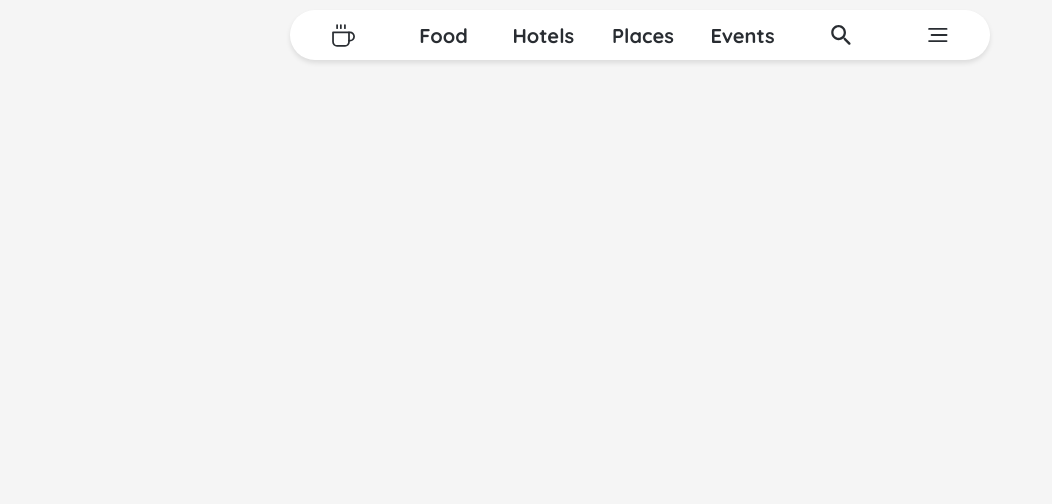
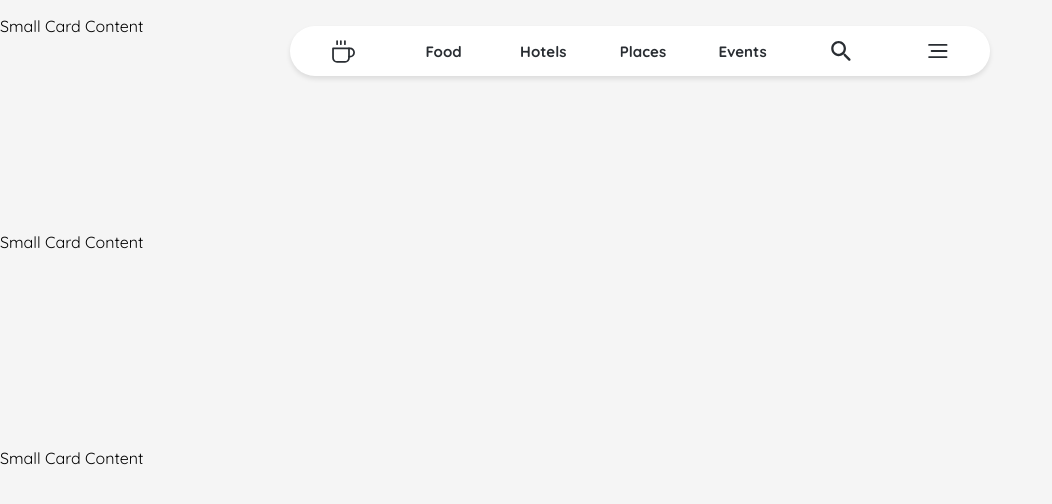
Before and after one commit to sathirak/joyboy, a React (Create React App) app in the folder client/: page / in a window 1280 px wide. Shown: the top 504 px of the page, without its empty margins (0-1052 px from the left). Built offline with nearby package versions, Linux system fonts and the light colour scheme.

Commit message:
Dynamic Card Creation

```diff
--- /dev/null
+++ b/client/src/components/Module/Module.js
@@ -0,0 +1,72 @@
+import React, { Component} from "react"
+import "./Module.css"
+
+class Module extends Component {
+    render() {
+      const { joydex, type, size, text } = this.props;
+      let cardStyles = {};
+
+      switch (size) {
+        case 'small':
+          cardStyles = {
+            width: '150px',
+            height: '100px',
+          };
+          break;
+        case 'medium':
+          cardStyles = {
+            width: '250px',
+            height: '200px',
+          };
+          break;
+        case 'large':
+          cardStyles = {
+            width: '350px',
+            height: '300px',
+          };
+          break;
+        default:
+
+          cardStyles = {
+            width: '250px',
+            height: '200px',
+          };
+      }
+
+
+      switch (type) {
+        case 'small':
+          cardStyles = {
+            width: '150px',
+            height: '100px',
+          };
+          break;
+        case 'medium':
+          cardStyles = {
+            width: '250px',
+            height: '200px',
+          };
+          break;
+        case 'large':
+          cardStyles = {
+            width: '350px',
+            height: '300px',
+          };
+          break;
+        default:
+
+          cardStyles = {
+            width: '250px',
+            height: '200px',
+          };
+      }
+
+      return (
+        <div id={joydex} style={cardStyles} className="card">
+          <p>{text}</p>
+        </div>
+      );
+    }
+  }
+
+  export default Module;
--- a/client/src/components/Navigator/Navigator.css
+++ b/client/src/components/Navigator/Navigator.css
@@ -1,3 +1,8 @@
+
+
+#Nav div{
+    transition: all 200ms ease;
+}
 
 .Nav-Outer {
 	position: fixed;
@@ -58,7 +63,7 @@
 }
 
 .Nav-Link {
-	font-size: clamp(10px, 2.6vh, 20px);
+	font-size: clamp(10px, 2.6vw, 15px);
 	font-weight: bold;
 	color: var(--mono-ui);
 	padding: 5px;
@@ -135,7 +140,3 @@ input[type="search"]::-webkit-search-cancel-button {
 	transform: translateX(110%);
 	transition: all var(--speed-ui) ease;
 }
-
-div{
-    transition: all 150ms ease;
-}
--- a/client/src/components/Spotlight/Spotlight.js
+++ b/client/src/components/Spotlight/Spotlight.js
@@ -1,12 +1,21 @@
-import React from "react";
+import React, { useEffect, useState } from "react";
+import "./Spotlight.css";
+import Module from "../Module/Module";
 
-function Spotlight_Module () {
+const data = ["123456-ds","123453-ev","123451-fd"];
 
-    return (
-        <article class="Spotlight-Module" >
+function Spotlight() {
 
-        </article>
-    );
-}
+	return (
+	  <section className="Spotlight">
+		{data.map((item, index) => (
+		  <Module key={index} joydex={item} size="small" text="Small Card Content" />
+		))}
+	  </section>
+	);
 
-export default Spotlight_Module;
+  }
+
+
+
+export default Spotlight;
--- a/client/src/pages/HomePage.js
+++ b/client/src/pages/HomePage.js
@@ -1,10 +1,13 @@
 import React from 'react';
 import Navigator from '../components/Navigator/Navigator';
+import Spotlight from '../components/Spotlight/Spotlight';
 
 function HomePage() {
+
   return (
     <div id='HomePage'>
         <Navigator />
+        <Spotlight />
     </div>
   );
 }
```
Also changed, not shown: client/src/components/Module/Module.css (added).
